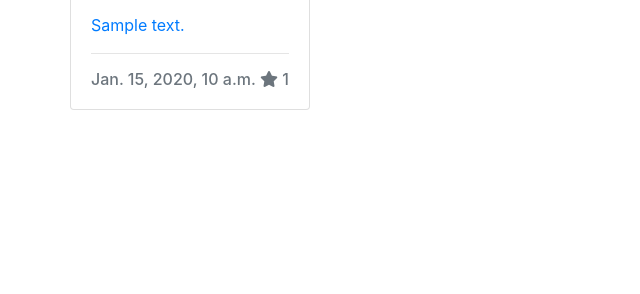
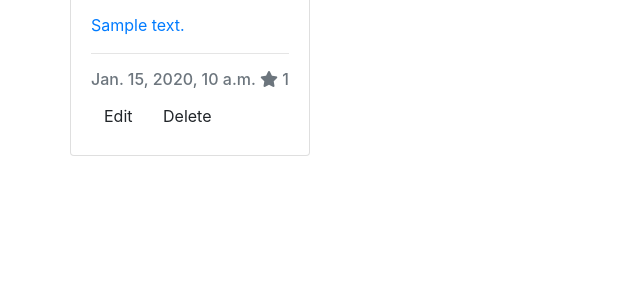
Before and after one commit to frankiesanjana/bake-it-better, a Django app: page / in a window 1280 px wide. Shown: the part 506-800 px from the top of the page, without its empty margins (0-640 px from the left). Run offline with Django 3.2, Linux system fonts and the light colour scheme; tables that the repository leaves empty hold one stand-in row (values such as "Sample post"); some libraries are stand-ins or nearby versions.

Commit message:
Feat: Add Edit, Delete btns to bakes in index.html

```diff
--- a/templates/index.html
+++ b/templates/index.html
@@ -45,6 +45,10 @@
                             {% endif %}
                             {{ bake.number_of_stars }}
                             </p>
+                            <div>
+                                <a class="btn" href="{% url 'edit-bake' bake.slug %}">Edit</a>
+                                <a class="btn" href="{% url 'delete-bake' bake.slug %}">Delete</a>
+                            </div>
                         </div>
                     </div>
                 {% endfor %}
```
